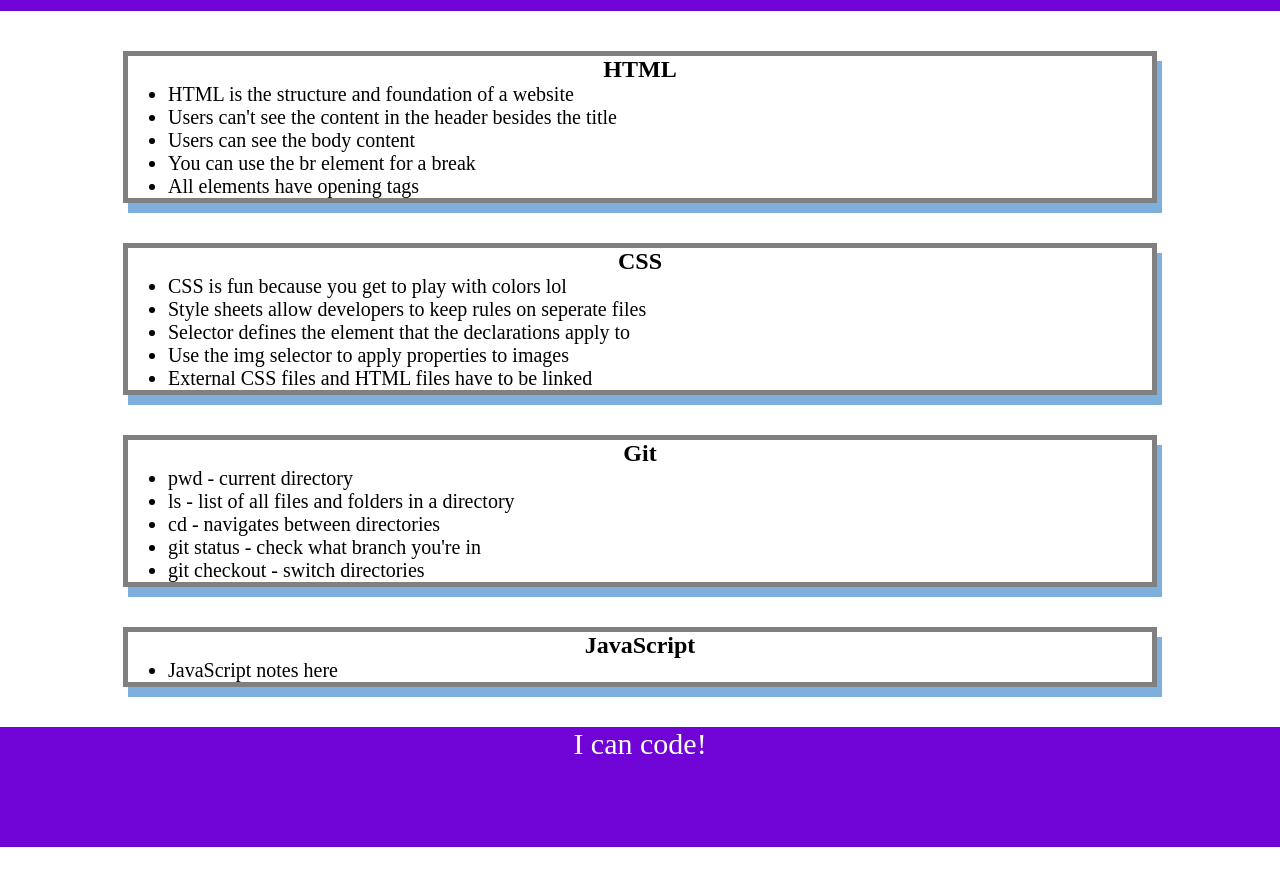
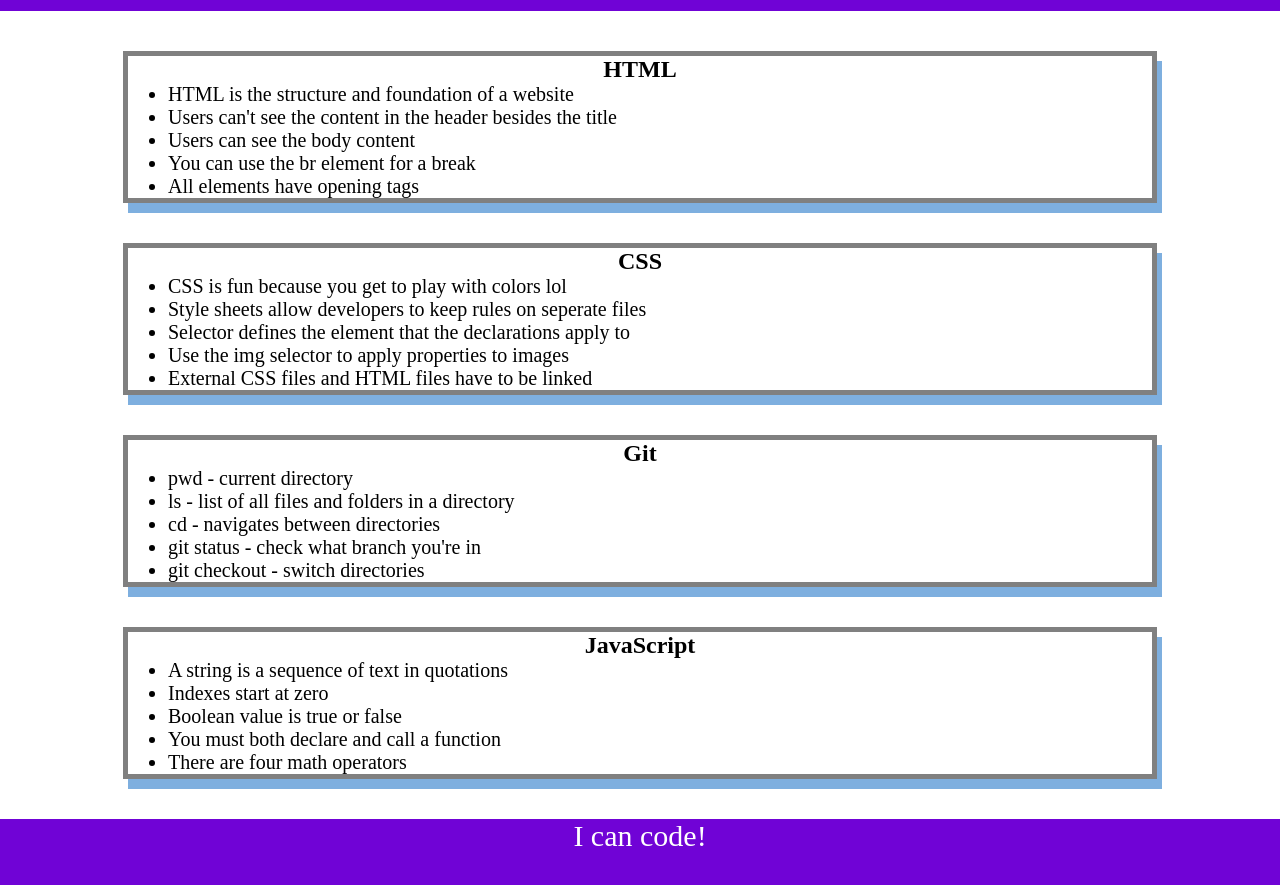
Before and after one commit to Joseph03V/prework-study-guide, a plain HTML site: page index.html in a window 1280 px wide. Shown: the part 109-994 px from the top of the page. Before the commit the page ends 956 px from the top, so only its background shows below. Drawn offline with Linux system fonts and the light colour scheme.

Commit message:
js notes

```diff
--- a/index.html
+++ b/index.html
@@ -46,7 +46,11 @@
       <section class="card" id="javascript-section">
         <h2>JavaScript</h2>
         <ul>
-          <li> JavaScript notes here</li>
+          <li>A string is a sequence of text in quotations</li>
+          <li>Indexes start at zero</li>
+          <li>Boolean value is true or false</li>
+          <li>You must both declare and call a function</li>
+          <li>There are four math operators</li>
         </ul>
       </section>
     </main>
```
